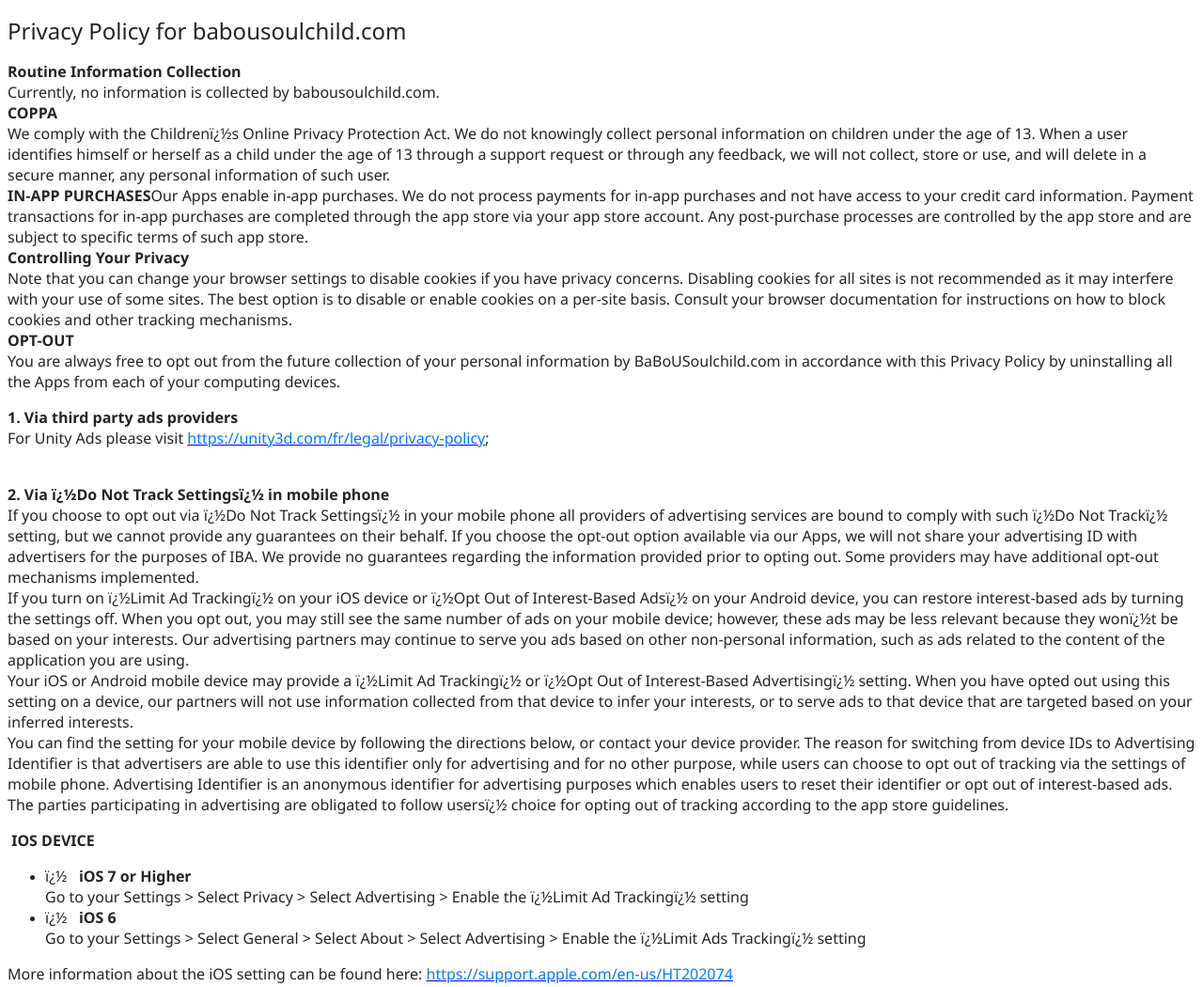
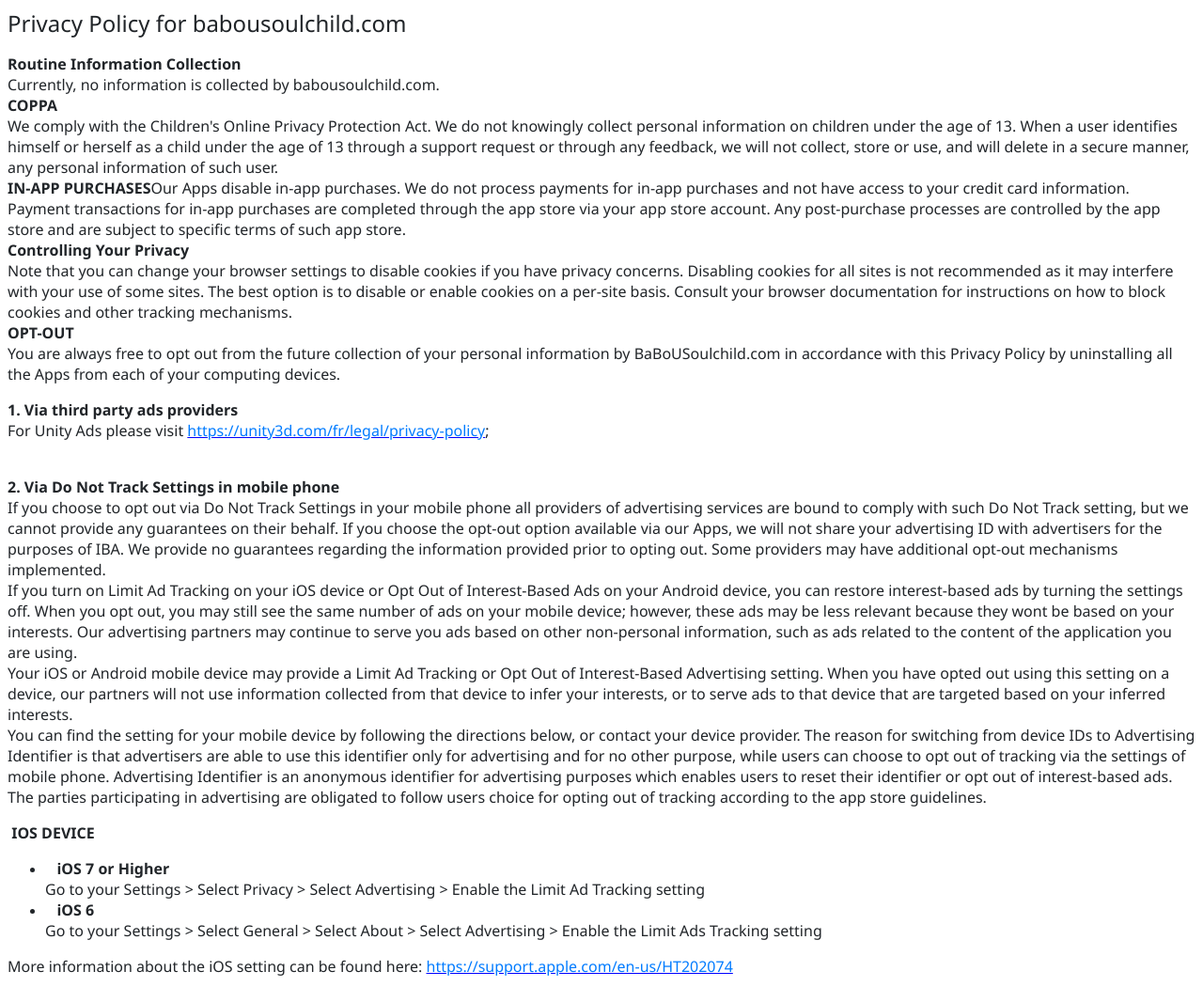
Before and after one commit to BaBoUSoulChild/BaBoUSoulChild.github.io, a plain HTML site: page policy/index.html in a window 1280 px wide. Shown: the top 1050 px of the page at 94% size. Drawn offline with Linux system fonts and the light colour scheme.

Commit message:
First commit

```diff
--- a/policy/index.html
+++ b/policy/index.html
@@ -1,8 +1,15 @@
-<!DOCTYPE html>
-<html lang="en-us">
+<html xmlns:v="urn:schemas-microsoft-com:vml"
+xmlns:o="urn:schemas-microsoft-com:office:office"
+xmlns:w="urn:schemas-microsoft-com:office:word"
+xmlns:m="http://schemas.microsoft.com/office/2004/12/omml"
+xmlns="http://www.w3.org/TR/REC-html40">
 
 <head>
 <meta http-equiv=Content-Type content="text/html; charset=windows-1252">
+<meta name=ProgId content=Word.Document>
+<meta name=Generator content="Microsoft Word 14">
+<meta name=Originator content="Microsoft Word 14">
+
 </head>
 
 <body lang=FR link=blue vlink=purple style='tab-interval:35.4pt'>
@@ -26,7 +33,7 @@
 <span class=SpellE>collected</span> by babousoulchild.com.<br>
 <b>COPPA</b><br>
 <span class=SpellE>We</span> <span class=SpellE>comply</span> <span
-class=SpellE>with</span> the <span class=SpellE>Children�s</span> Online <span
+class=SpellE>with</span> the <span class=SpellE>Children's</span> Online <span
 class=SpellE>Privacy</span> Protection <span class=SpellE>Act</span>. <span
 class=SpellE>We</span> do not <span class=SpellE>knowingly</span> <span
 class=SpellE>collect</span> <span class=SpellE>personal</span> information on <span
@@ -43,22 +50,21 @@
 class=SpellE>any</span> <span class=SpellE>personal</span> information of <span
 class=SpellE>such</span> user.<br>
 <b>IN-APP <span class=SpellE>PURCHASES<span style='font-weight:normal'>Our</span></span></b>
-Apps <span class=SpellE>enable</span> in-<span class=SpellE>app</span> <span
-class=SpellE>purchases</span>. <span class=SpellE>We</span> do not <span
-class=SpellE>process</span> <span class=SpellE>payments</span> for in-<span
-class=SpellE>app</span> <span class=SpellE>purchases</span> and not have <span
-class=SpellE>access</span> to <span class=SpellE>your</span> <span
-class=SpellE>credit</span> <span class=SpellE>card</span> information. <span
-class=SpellE>Payment</span> transactions for in-<span class=SpellE>app</span> <span
-class=SpellE>purchases</span> are <span class=SpellE>completed</span> <span
-class=SpellE>through</span> the <span class=SpellE>app</span> store via <span
-class=SpellE>your</span> <span class=SpellE>app</span> store <span
-class=SpellE>account</span>. <span class=SpellE>Any</span> post-<span
-class=SpellE>purchase</span> <span class=SpellE>processes</span> are <span
-class=SpellE>controlled</span> by the <span class=SpellE>app</span> store and
-are <span class=SpellE>subject</span> to <span class=SpellE>specific</span> <span
-class=SpellE>terms</span> of <span class=SpellE>such</span> <span class=SpellE>app</span>
-store.<br>
+Apps disable in-<span class=SpellE>app</span> <span class=SpellE>purchases</span>.
+<span class=SpellE>We</span> do not <span class=SpellE>process</span> <span
+class=SpellE>payments</span> for in-<span class=SpellE>app</span> <span
+class=SpellE>purchases</span> and not have <span class=SpellE>access</span> to <span
+class=SpellE>your</span> <span class=SpellE>credit</span> <span class=SpellE>card</span>
+information. <span class=SpellE>Payment</span> transactions for in-<span
+class=SpellE>app</span> <span class=SpellE>purchases</span> are <span
+class=SpellE>completed</span> <span class=SpellE>through</span> the <span
+class=SpellE>app</span> store via <span class=SpellE>your</span> <span
+class=SpellE>app</span> store <span class=SpellE>account</span>. <span
+class=SpellE>Any</span> post-<span class=SpellE>purchase</span> <span
+class=SpellE>processes</span> are <span class=SpellE>controlled</span> by the <span
+class=SpellE>app</span> store and are <span class=SpellE>subject</span> to <span
+class=SpellE>specific</span> <span class=SpellE>terms</span> of <span
+class=SpellE>such</span> <span class=SpellE>app</span> store.<br>
 <span class=SpellE><b>Controlling</b></span><b> <span class=SpellE>Your</span> <span
 class=SpellE>Privacy</span></b><br>
 Note <span class=SpellE>that</span> <span class=SpellE>you</span> <span
@@ -91,25 +97,29 @@
 style='font-size:12.0pt;font-family:"Segoe UI","sans-serif";mso-fareast-font-family:
 "Times New Roman";color:#212529;mso-fareast-language:FR'><br>
 For <span class=SpellE>Unity</span> <span class=SpellE>Ads</span> <span
-class=SpellE>please</span> <span class=SpellE>visit</span>&nbsp;<a
+class=SpellE>please</span> <span class=SpellE>visit</span>&nbsp;</span><a
 href="https://unity3d.com/fr/legal/privacy-policy" target="_blank"><span
-style='color:#007BFF;text-decoration:none;text-underline:none'>https://unity3d.com/fr/legal/privacy-policy</span></a>;<br
-style='mso-special-character:line-break'>
+style='font-size:12.0pt;font-family:"Segoe UI","sans-serif";mso-fareast-font-family:
+"Times New Roman";color:#007BFF;mso-fareast-language:FR;text-decoration:none;
+text-underline:none'>https://unity3d.com/fr/legal/privacy-policy</span></a><span
+style='font-size:12.0pt;font-family:"Segoe UI","sans-serif";mso-fareast-font-family:
+"Times New Roman";color:#212529;mso-fareast-language:FR'>;<br style='mso-special-character:
+line-break'>
 <![if !supportLineBreakNewLine]><br style='mso-special-character:line-break'>
 <![endif]><b><o:p></o:p></b></span></p>
 
 <p class=MsoNormal style='mso-margin-bottom-alt:auto;line-height:normal'><b><span
 style='font-size:12.0pt;font-family:"Segoe UI","sans-serif";mso-fareast-font-family:
-"Times New Roman";color:#212529;mso-fareast-language:FR'>2. Via �Do Not <span
-class=SpellE>Track</span> Settings� in mobile phone</span></b><span
+"Times New Roman";color:#212529;mso-fareast-language:FR'>2. Via Do Not <span
+class=SpellE>Track</span> Settings in mobile phone</span></b><span
 style='font-size:12.0pt;font-family:"Segoe UI","sans-serif";mso-fareast-font-family:
 "Times New Roman";color:#212529;mso-fareast-language:FR'><br>
 If <span class=SpellE>you</span> <span class=SpellE>choose</span> to <span
-class=SpellE>opt</span> out via �Do Not <span class=SpellE>Track</span>
-Settings� in <span class=SpellE>your</span> mobile phone all providers of <span
+class=SpellE>opt</span> out via Do Not <span class=SpellE>Track</span>
+Settings in <span class=SpellE>your</span> mobile phone all providers of <span
 class=SpellE>advertising</span> services are <span class=SpellE>bound</span> to
 <span class=SpellE>comply</span> <span class=SpellE>with</span> <span
-class=SpellE>such</span> �Do Not <span class=SpellE>Track</span>� setting, but <span
+class=SpellE>such</span> Do Not <span class=SpellE>Track</span> setting, but <span
 class=SpellE>we</span> <span class=SpellE>cannot</span> <span class=SpellE>provide</span>
 <span class=SpellE>any</span> <span class=SpellE>guarantees</span> on <span
 class=SpellE>their</span> <span class=SpellE>behalf</span>. If <span
@@ -126,11 +136,11 @@
 providers <span class=SpellE>may</span> have <span class=SpellE>additional</span>
 <span class=SpellE>opt</span>-out <span class=SpellE>mechanisms</span> <span
 class=SpellE>implemented</span>.<br>
-If <span class=SpellE>you</span> <span class=SpellE>turn</span> on �<span
-class=SpellE>Limit</span> Ad <span class=SpellE>Tracking</span>� on <span
+If <span class=SpellE>you</span> <span class=SpellE>turn</span> on <span
+class=SpellE>Limit</span> Ad <span class=SpellE>Tracking</span> on <span
 class=SpellE>your</span> <span class=SpellE>iOS</span> <span class=SpellE>device</span>
-or �<span class=SpellE>Opt</span> Out of <span class=SpellE>Interest-Based</span>
-<span class=SpellE>Ads</span>� on <span class=SpellE>your</span> <span
+or <span class=SpellE>Opt</span> Out of <span class=SpellE>Interest-Based</span>
+<span class=SpellE>Ads</span> on <span class=SpellE>your</span> <span
 class=SpellE>Android</span> <span class=SpellE>device</span>, <span
 class=SpellE>you</span> <span class=SpellE>can</span> restore <span
 class=SpellE>interest-based</span> <span class=SpellE>ads</span> by <span
@@ -142,7 +152,7 @@
 class=SpellE>device</span>; <span class=SpellE>however</span>, <span
 class=SpellE>these</span> <span class=SpellE>ads</span> <span class=SpellE>may</span>
 <span class=SpellE>be</span> <span class=SpellE>less</span> relevant <span
-class=SpellE>because</span> <span class=SpellE>they</span> <span class=SpellE>won�t</span>
+class=SpellE>because</span> <span class=SpellE>they</span> <span class=SpellE>wont</span>
 <span class=SpellE>be</span> <span class=SpellE>based</span> on <span
 class=SpellE>your</span> <span class=SpellE>interests</span>. Our <span
 class=SpellE>advertising</span> <span class=SpellE>partners</span> <span
@@ -154,10 +164,10 @@
 class=SpellE>using</span>.<br>
 <span class=SpellE>Your</span> <span class=SpellE>iOS</span> or <span
 class=SpellE>Android</span> mobile <span class=SpellE>device</span> <span
-class=SpellE>may</span> <span class=SpellE>provide</span> a �<span
-class=SpellE>Limit</span> Ad <span class=SpellE>Tracking</span>� or �<span
+class=SpellE>may</span> <span class=SpellE>provide</span> a <span
+class=SpellE>Limit</span> Ad <span class=SpellE>Tracking</span> or <span
 class=SpellE>Opt</span> Out of <span class=SpellE>Interest-Based</span> <span
-class=SpellE>Advertising</span>� setting. <span class=SpellE>When</span> <span
+class=SpellE>Advertising</span> setting. <span class=SpellE>When</span> <span
 class=SpellE>you</span> have <span class=SpellE>opted</span> out <span
 class=SpellE>using</span> <span class=SpellE>this</span> setting on a <span
 class=SpellE>device</span>, <span class=SpellE>our</span> <span class=SpellE>partners</span>
@@ -191,7 +201,7 @@
 class=SpellE>interest-based</span> <span class=SpellE>ads</span>. The parties <span
 class=SpellE>participating</span> in <span class=SpellE>advertising</span> are <span
 class=SpellE>obligated</span> to <span class=SpellE>follow</span> <span
-class=SpellE>users</span>� <span class=SpellE>choice</span> for <span
+class=SpellE>users</span> <span class=SpellE>choice</span> for <span
 class=SpellE>opting</span> out of <span class=SpellE>tracking</span> <span
 class=SpellE>according</span> to the <span class=SpellE>app</span> store
 guidelines.<o:p></o:p></span></p>
@@ -206,21 +216,21 @@
  <li class=MsoNormal style='color:#212529;mso-margin-top-alt:auto;margin-right:
      15.0pt;mso-margin-bottom-alt:auto;line-height:normal;mso-list:l0 level1 lfo1;
      tab-stops:list 36.0pt'><span style='font-size:12.0pt;font-family:"Segoe UI","sans-serif";
-     mso-fareast-font-family:"Times New Roman";mso-fareast-language:FR'>�&nbsp;&nbsp;&nbsp;<span
+     mso-fareast-font-family:"Times New Roman";mso-fareast-language:FR'>&nbsp;&nbsp;&nbsp;<span
      class=SpellE><b>iOS</b></span><b> 7 or <span class=SpellE>Higher</span></b><br>
      Go to <span class=SpellE>your</span> Settings &gt; Select <span
      class=SpellE>Privacy</span> &gt; Select <span class=SpellE>Advertising</span>
-     &gt; <span class=SpellE>Enable</span> the �<span class=SpellE>Limit</span>
-     Ad <span class=SpellE>Tracking</span>� setting<o:p></o:p></span></li>
+     &gt; <span class=SpellE>Enable</span> the <span class=SpellE>Limit</span>
+     Ad <span class=SpellE>Tracking</span> setting<o:p></o:p></span></li>
  <li class=MsoNormal style='color:#212529;mso-margin-top-alt:auto;margin-right:
      15.0pt;mso-margin-bottom-alt:auto;line-height:normal;mso-list:l0 level1 lfo1;
      tab-stops:list 36.0pt'><span style='font-size:12.0pt;font-family:"Segoe UI","sans-serif";
-     mso-fareast-font-family:"Times New Roman";mso-fareast-language:FR'>�&nbsp;&nbsp;&nbsp;<span
+     mso-fareast-font-family:"Times New Roman";mso-fareast-language:FR'>&nbsp;&nbsp;&nbsp;<span
      class=SpellE><b>iOS</b></span><b> 6</b><br>
      Go to <span class=SpellE>your</span> Settings &gt; Select General &gt;
      Select About &gt; Select <span class=SpellE>Advertising</span> &gt; <span
-     class=SpellE>Enable</span> the �<span class=SpellE>Limit</span> <span
-     class=SpellE>Ads</span> <span class=SpellE>Tracking</span>� setting<o:p></o:p></span></li>
+     class=SpellE>Enable</span> the <span class=SpellE>Limit</span> <span
+     class=SpellE>Ads</span> <span class=SpellE>Tracking</span> setting<o:p></o:p></span></li>
 </ul>
 
 <p class=MsoNormal style='margin-bottom:0cm;margin-bottom:.0001pt;line-height:
@@ -228,11 +238,13 @@
 mso-fareast-font-family:"Times New Roman";color:#212529;mso-fareast-language:
 FR'>More information about the <span class=SpellE>iOS</span> setting <span
 class=SpellE>can</span> <span class=SpellE>be</span> <span class=SpellE>found</span>
-<span class=SpellE>here</span>:&nbsp;</span><span style='font-size:12.0pt;
-font-family:"Times New Roman","serif";mso-fareast-font-family:"Times New Roman";
-mso-fareast-language:FR'><a href="https://support.apple.com/en-us/HT202074"
-target="_blank"><span style='font-family:"Segoe UI","sans-serif";color:#007BFF;
-text-decoration:none;text-underline:none'>https://support.apple.com/en-us/HT202074</span></a><o:p></o:p></span></p>
+<span class=SpellE>here</span>:&nbsp;</span><a
+href="https://support.apple.com/en-us/HT202074" target="_blank"><span
+style='font-size:12.0pt;font-family:"Segoe UI","sans-serif";mso-fareast-font-family:
+"Times New Roman";color:#007BFF;mso-fareast-language:FR;text-decoration:none;
+text-underline:none'>https://support.apple.com/en-us/HT202074</span></a><span
+style='font-size:12.0pt;font-family:"Times New Roman","serif";mso-fareast-font-family:
+"Times New Roman";mso-fareast-language:FR'><o:p></o:p></span></p>
 
 <p class=MsoNormal style='mso-margin-bottom-alt:auto;line-height:normal'><b><span
 style='font-size:12.0pt;font-family:"Segoe UI","sans-serif";mso-fareast-font-family:
@@ -243,9 +255,9 @@
 class=SpellE>with</span> OS 2.2 and up and Google Play Services version 4.0 and
 up:<br>
 Open <span class=SpellE>your</span> Google Settings <span class=SpellE>app</span>
-&gt; <span class=SpellE>Ads</span> &gt; <span class=SpellE>Enable</span> �<span
+&gt; <span class=SpellE>Ads</span> &gt; <span class=SpellE>Enable</span> <span
 class=SpellE>Opt</span> Out of <span class=SpellE>Interest-Based</span> <span
-class=SpellE>Advertising</span>�<o:p></o:p></span></p>
+class=SpellE>Advertising</span><o:p></o:p></span></p>
 
 <p class=MsoNormal style='mso-margin-bottom-alt:auto;line-height:normal'><b><span
 style='font-size:12.0pt;font-family:"Segoe UI","sans-serif";mso-fareast-font-family:
```
